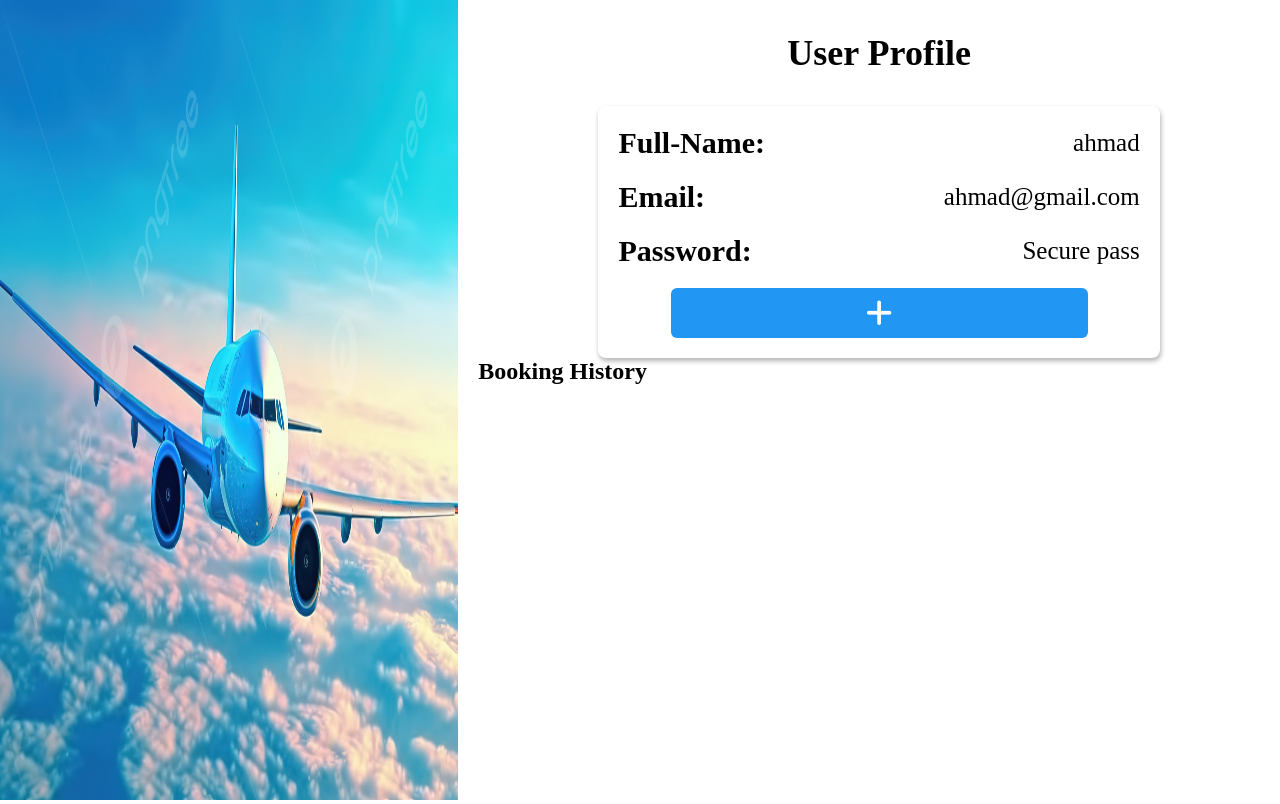
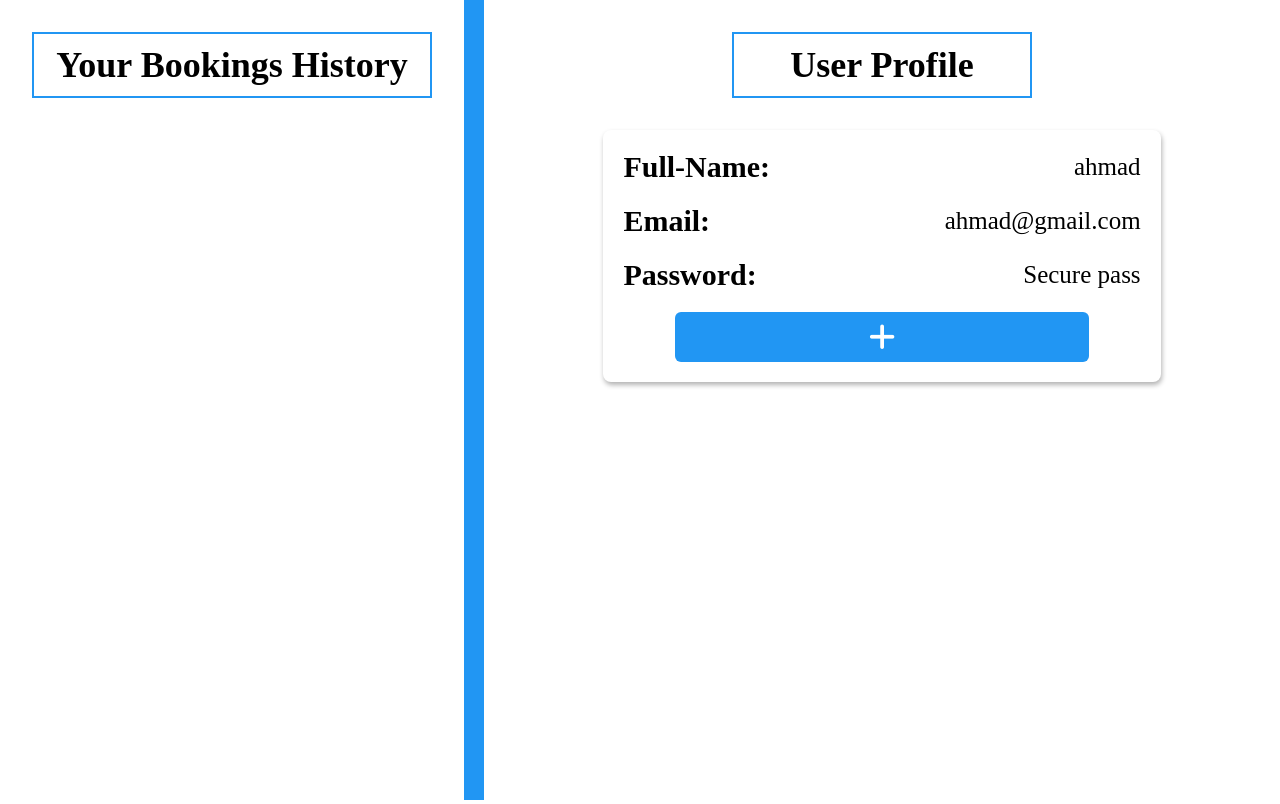
Before and after one commit to AseelFatayerji/Flight-Website-Fullstack, a PHP site: page /Pages/profile.html in a window 1280 px wide. Run offline with PHP 8.4, Linux system fonts and the light colour scheme.

Commit message:
editing user

```diff
--- a/Backend/editUser.php
+++ b/Backend/editUser.php
@@ -1,4 +1,5 @@
 <?php
+header("Access-Control-Allow-Origin: *");
 include 'connection.php';
 $user_id=$_POST['user_id'];
 $user_name = $_POST['user_name'];
--- a/Frontend/CSS/profile.css
+++ b/Frontend/CSS/profile.css
@@ -19,10 +19,7 @@ html {
 body {
   position: relative;
 }
-::selection {
-  background-color: var(--main-color);
-  color: var(--bg-white);
-}
+
 .t-center {
   position: absolute;
   top: 50%;
@@ -65,10 +62,12 @@ a {
 }
 .profile {
   gap: 20px;
+  background-color: var(--main-color);
 }
 .left {
   width: 40%;
   height: 100vh;
+  background-color: var(--bg-white);
 }
 .image {
   width: 100%;
@@ -79,14 +78,20 @@ a {
   height: 100%;
 }
 .right {
-  margin-top: 2rem;
+  padding-top: 2rem;
   width: 70%;
+  background-color: var(--bg-white);
 }
 .right > h1 {
   text-align: center;
   font-size: 36px;
   font-weight: bold;
   margin-bottom: 2rem;
+  border: 2px solid var(--main-color);
+  padding: 10px;
+  width: 300px;
+  margin-right: auto;
+  margin-left: auto;
 }
 .right .about {
   padding: 20px;
@@ -201,3 +206,18 @@ a {
   color: white;
   cursor: pointer;
 }
+.booking-his {
+  padding: 2rem;
+  width: 100%;
+}
+.booking-his h1 {
+  text-align: center;
+  font-size: 36px;
+  font-weight: bold;
+  margin-bottom: 2rem;
+  border: 2px solid var(--main-color);
+  padding: 10px;
+  width: 400px;
+  margin-right: auto;
+  margin-left: auto;
+}
--- a/Frontend/Pages/profile.html
+++ b/Frontend/Pages/profile.html
@@ -17,17 +17,20 @@
     <div class="overlay" id="overlay"></div>
     <section class="profile flex">
       <div class="left">
-        <div class="image">
-          <img
-            src="../assets/pngtree-d-illustration-of-a-commercial-aircraft-soaring-through-a-clear-blue-picture-image_5591740.jpg"
-            alt="img-photo"
-          />
+        <div class="booking-his">
+          <h1>Your Bookings History</h1>
+          <ul>
+            <li></li>
+
+
+          </ul>
+        </div>
         </div>
       </div>
       <div class="right">
         <h1>User Profile</h1>
         <div class="about shadow">
-          <ul class="info flex column">
+          <ul class="info flex column" id="info">
             <li class="flex">
               <span class="label">Full-Name: </span>
               <span class="detail">ahmad</span>
@@ -59,22 +62,12 @@
                 id="user_email"
                 placeholder="Enter your email... "
               />
-              <input
-                type="password"
-                name="user_password"
-                id="user_password"
-                placeholder="Enter your password... "
-              />
+
               <button type="submit" id="editUser">Edit</button>
             </form>
           </div>
         </div>
-        <div class="history">
-          <h1>Booking History</h1>
-          <ul class="his-lists">
-            <li class="hlist"></li>
-          </ul>
-        </div>
+
       </div>
     </section>
 
--- a/Frontend/Scripts/profile.js
+++ b/Frontend/Scripts/profile.js
@@ -1,17 +1,17 @@
 const editBox = document.getElementById("editBox");
 const editUser = document.getElementById("editUser");
+const editForm = document.getElementById("editForm");
 const edit = document.getElementById("edit");
+const info = document.getElementById("info");
 const closing = document.getElementById("close");
 const overlay = document.getElementById("overlay");
 const userId = JSON.parse(localStorage.getItem("userId"));
 const fetchUserProfile = (userId) => {
   fetch(
-    `http://localhost/flight/flight-website-fullstack/flight-website-fullstack/backend/profile.php?id=2`
+    `http://localhost/flight/flight-website-fullstack/flight-website-fullstack/backend/profile.php?id=${userId}`
   )
     .then((response) => response.json())
     .then((data) => {
-      console.log(data);
-      console.log("ahmad");
       if (data.status === "success") {
         displayUserProfile(data.user);
       } else {
@@ -31,8 +31,55 @@ const closeBox = () => {
   editBox.classList.remove("open");
   overlay.classList.remove("active");
 };
-// function displayUserProfile(user) {}
 
+const displayUserProfile = (data) => {
+  const { id, user_name, user_email } = data;
+  info.innerHTML = `    <li class="flex">
+  <span class="label">Full-Name: </span>
+  <span class="detail">${user_name}</span>
+</li>
+<li>
+  <span class="label">Email: </span>
+  <span class="detail">${user_email}</span>
+</li>
+<li>
+  <span class="label">Password:</span>
+  <span class="detail">Secured password</span>
+</li>`;
+};
+const editingUser = async () => {
+  const formData = new FormData(editForm);
+  formData.append("user_id", userId);
+
+  try {
+    const response = await fetch(
+      "http://localhost/flight/flight-website-fullstack/flight-website-fullstack/backend/editinguserinfo.php",
+      {
+        method: "POST",
+        body: formData,
+      }
+    );
+
+    if (!response.ok) {
+      throw new Error("Network response was not ok");
+    }
+
+    const data = await response.json();
+    if (data.success) {
+      alert("Profile updated successfully");
+    } else {
+      alert("Failed to update profile");
+    }
+  } catch (error) {
+    console.error("Error:", error.message);
+    alert("An error occurred. Please try again later.");
+  }
+};
+
+editForm.addEventListener("submit", (e) => {
+  e.preventDefault();
+  editingUser();
+});
 closing.addEventListener("click", closeBox);
 edit.addEventListener("click", openBox);
 fetchUserProfile(userId);
```
Also changed, not shown: Backend/editinguserinfo.php (added, +28 -0 lines), Backend/profile.php (+19 -21 lines), Backend/bookinghistory.php (added).
